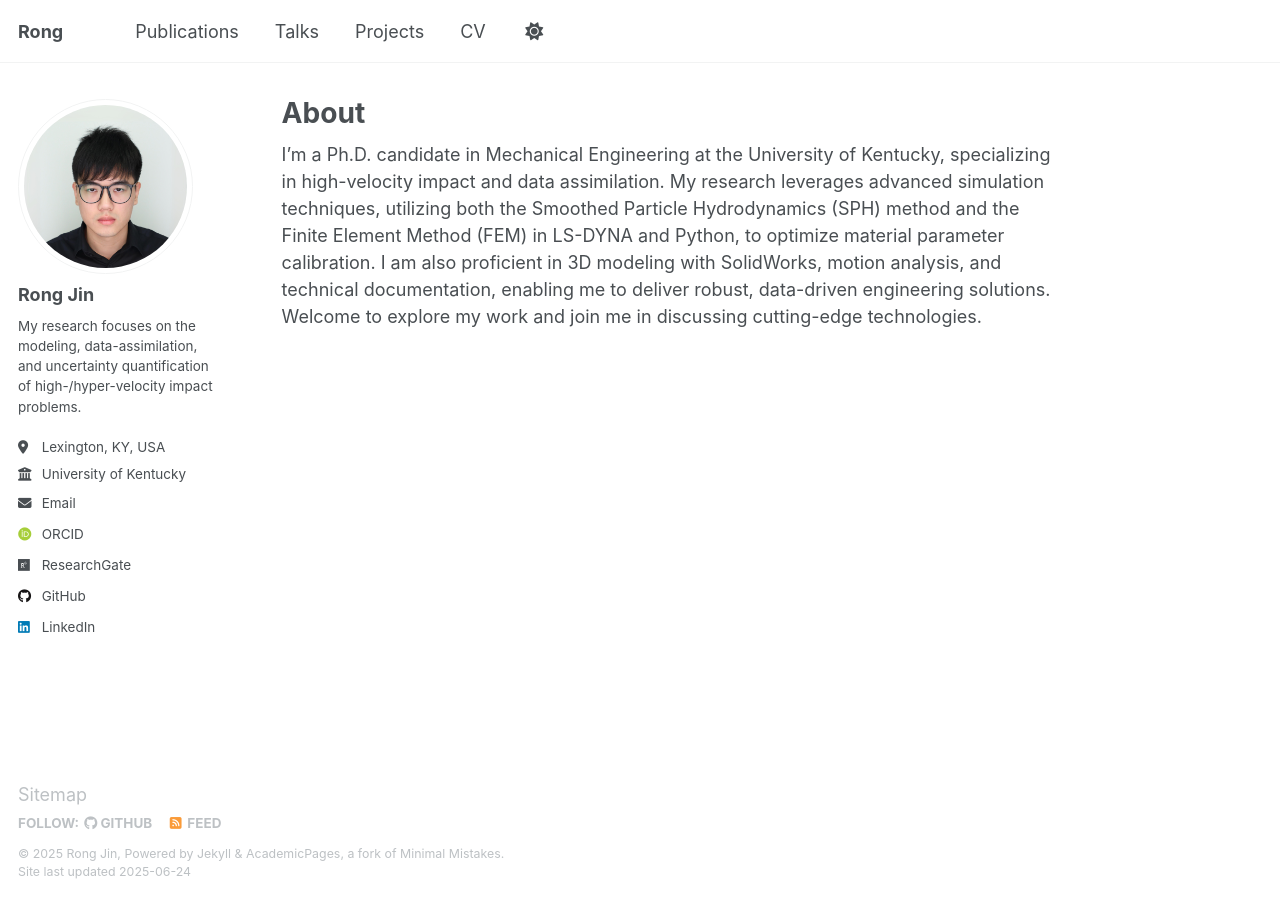
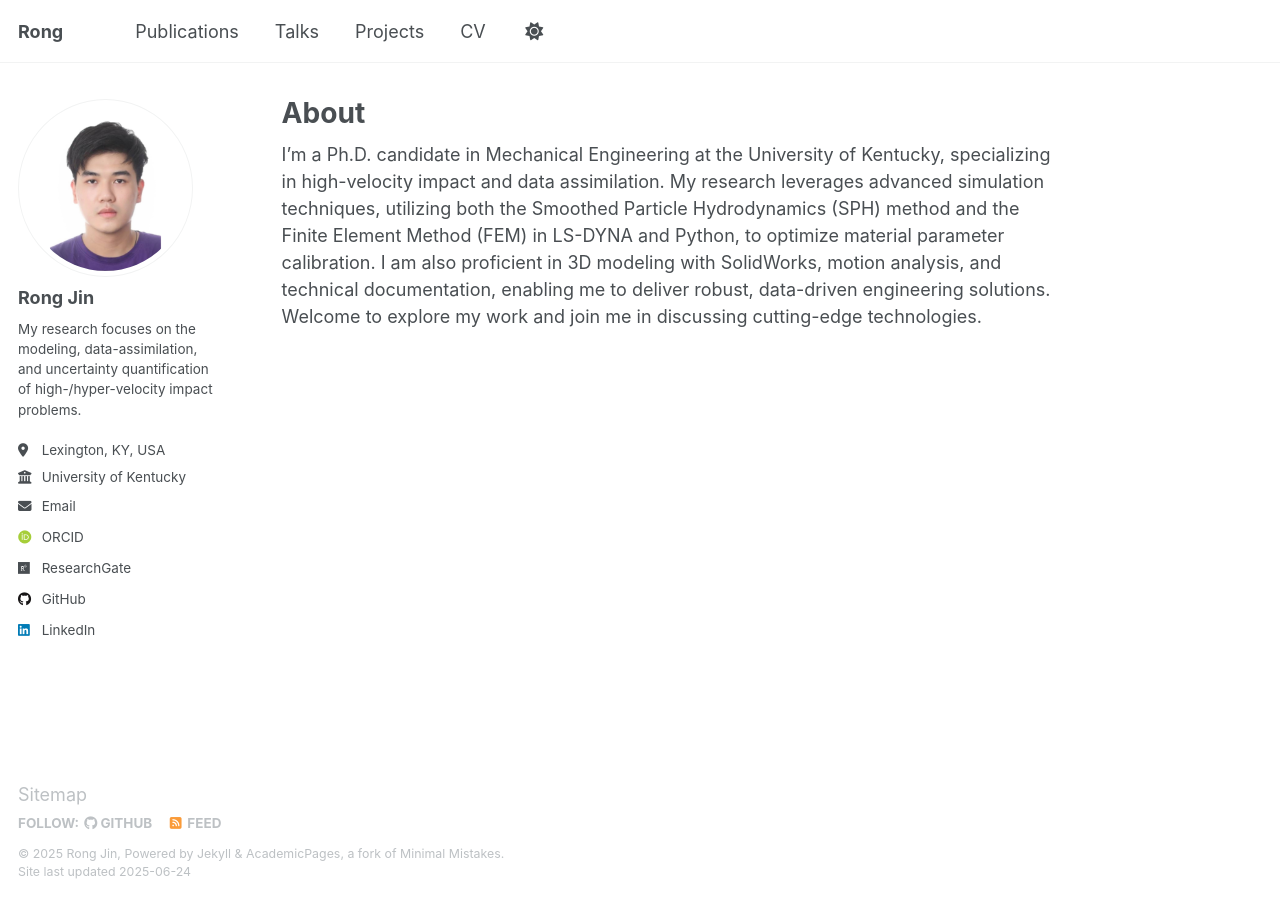
Before and after one commit to rong-jin/rong-jin.github.io, a Jekyll site: the page built from _pages/about.md, in a window 1280 px wide. Built offline with Jekyll 4.4.1, drawn with Linux system fonts in a browser that asks for light colours; some web fonts are replaced.

Commit message:
Update _config.yml

```diff
--- a/_config.yml
+++ b/_config.yml
@@ -22,7 +22,7 @@ repository               : "rong-jin/rong-jin.github.io"
 #               Additional customization can be done by editing /_includes/author-profile.html
 author:
   # Biographic information
-  avatar           : "RJ_profile.png"
+  avatar           : "RJprofile.png"
   name             : "Rong Jin"
   pronouns         : # example: "she/her"
   bio              : "My research focuses on the modeling, data-assimilation, and uncertainty quantification of high-/hyper-velocity impact problems."
```
